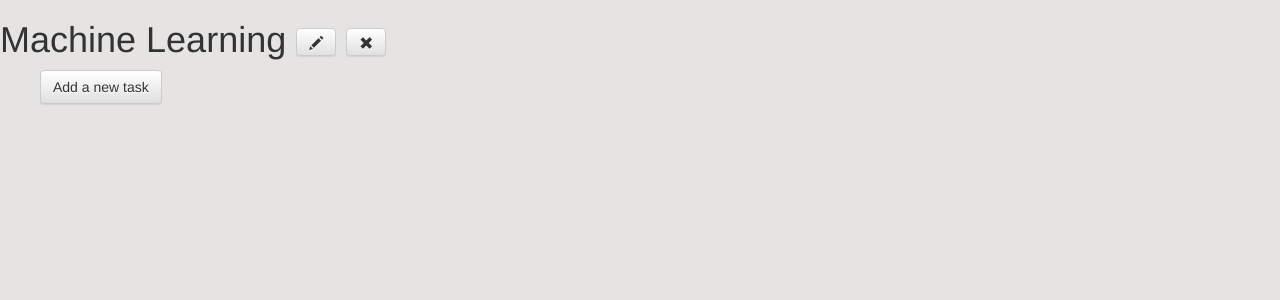
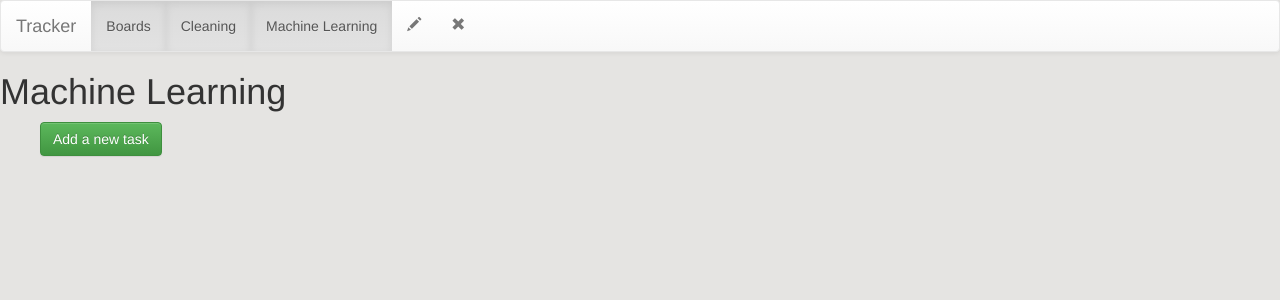
Before and after one commit to infected-mushroom/Issue-Tracking-System, a Django app: page /boards/34/lists/39/ in a window 1280 px wide. Shown: the top 300 px of the page. Run offline with Django 3.2, Linux system fonts and the light colour scheme; data comes from the database, SQL or seed files in the repository; both versions use the stored data as it was after the commit; data that the repository does not hold is empty; some libraries are stand-ins or nearby versions.

Commit message:
Some style is added

```diff
--- a/boards/templates/boards/board_content.html
+++ b/boards/templates/boards/board_content.html
@@ -28,6 +28,6 @@
 {% for list in board.list_set.all %}
     <li><a href="{%url 'boards:list_content' board.id list.id %}">{{ list.list_name }}</a></li>
 {% endfor %}
-<a href="{% url 'boards:list_new' board.id %}" button type="submit" class="save btn btn-default">Add a new list</a>
+<a href="{% url 'boards:list_new' board.id %}" button type="submit" class="btn btn-success">Add a new list</a>
 </ul>
 </body>
--- a/boards/templates/boards/index.html
+++ b/boards/templates/boards/index.html
@@ -25,5 +25,5 @@
 {% else %}
     <ul><p>No boards are available.</p></ul>
 {% endif %}
-<ul><a href="{% url 'boards:board_new' %}" button type="submit" class="save btn btn-default">Add a new board</a></ul>
+<ul><a href="{% url 'boards:board_new' %}" button type="submit" class="btn btn-success">Add a new board</a></ul>
 </body>
--- a/boards/templates/boards/list_content.html
+++ b/boards/templates/boards/list_content.html
@@ -1,15 +1,38 @@
 <body style="background:#E5E4E2">
+
+<nav class="navbar navbar-default">
+  <div class="container-fluid">
+    <div class="navbar-header">
+      <a class="navbar-brand" href="#">Tracker</a>
+    </div>
+  <ul class="nav navbar-nav">
+    <li class="active"><a href="{% url 'boards:index' %}">Boards</a></li>
+  </ul>
+   <ul class="nav navbar-nav">
+    <li class="active"><a href="{% url 'boards:board_content' board.id %}">{{ board.board_name }}</a></li>
+  </ul>
+   <ul class="nav navbar-nav">
+    <li class="active"><a href="#">{{ list.list_name }}</a></li>
+  </ul>
+  <ul class="nav navbar-nav">
+    <li><a href="{% url 'boards:board_edit' board.id %}"><span class="glyphicon glyphicon-pencil"></span></a></li>
+  </ul>
+  <ul class="nav navbar-nav">
+    <li><a href="{% url 'boards:board_remove' board.id %}"><span class="glyphicon glyphicon-remove"></span></a></li>
+  </ul>
+  </div>
+</nav>
+
+
 <h1>{{ list.list_name }}
 <link rel="stylesheet" href="//maxcdn.bootstrapcdn.com/bootstrap/3.2.0/css/bootstrap.min.css">
 <link rel="stylesheet" href="//maxcdn.bootstrapcdn.com/bootstrap/3.2.0/css/bootstrap-theme.min.css">
-<a class="btn btn-default" href="{% url 'boards:list_edit' board.id list.id %}"><span class="glyphicon glyphicon-pencil"></span></a>
-<a class="btn btn-default" href="{% url 'boards:list_remove' board.id list.id %}"><span class="glyphicon glyphicon-remove"></span></a>
 
 </h1>
 <ul>
 {% for task in list.task_set.all %}
     <li>{{ task.task_text }}</li>
 {% endfor %}
-<a href="{%url 'boards:task_new' board.id list.id %}" button type="submit" class="save btn btn-default">Add a new task</a>
+<a href="{%url 'boards:task_new' board.id list.id %}" button type="submit" class="btn btn-success">Add a new task</a>
 </ul>
 </body>
```
Also changed, not shown: boards/templates/boards/board_edit.html (+7 -1 lines), boards/templates/boards/board_new.html (+7 -1 lines), boards/templates/boards/list_edit.html (+7 -1 lines), boards/templates/boards/list_new.html (+7 -1 lines), boards/templates/boards/task_new.html (+7 -1 lines), db.sqlite3.
